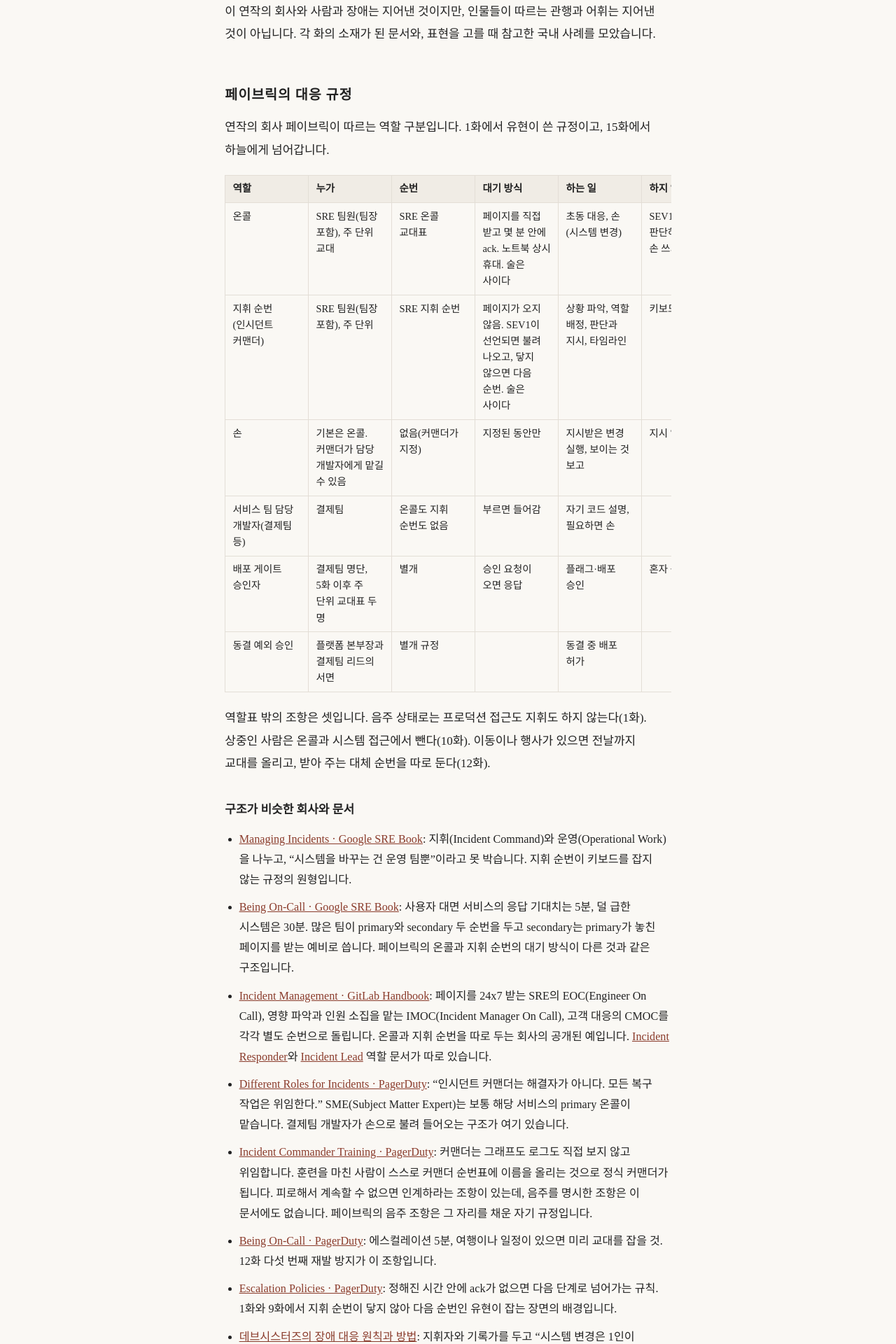
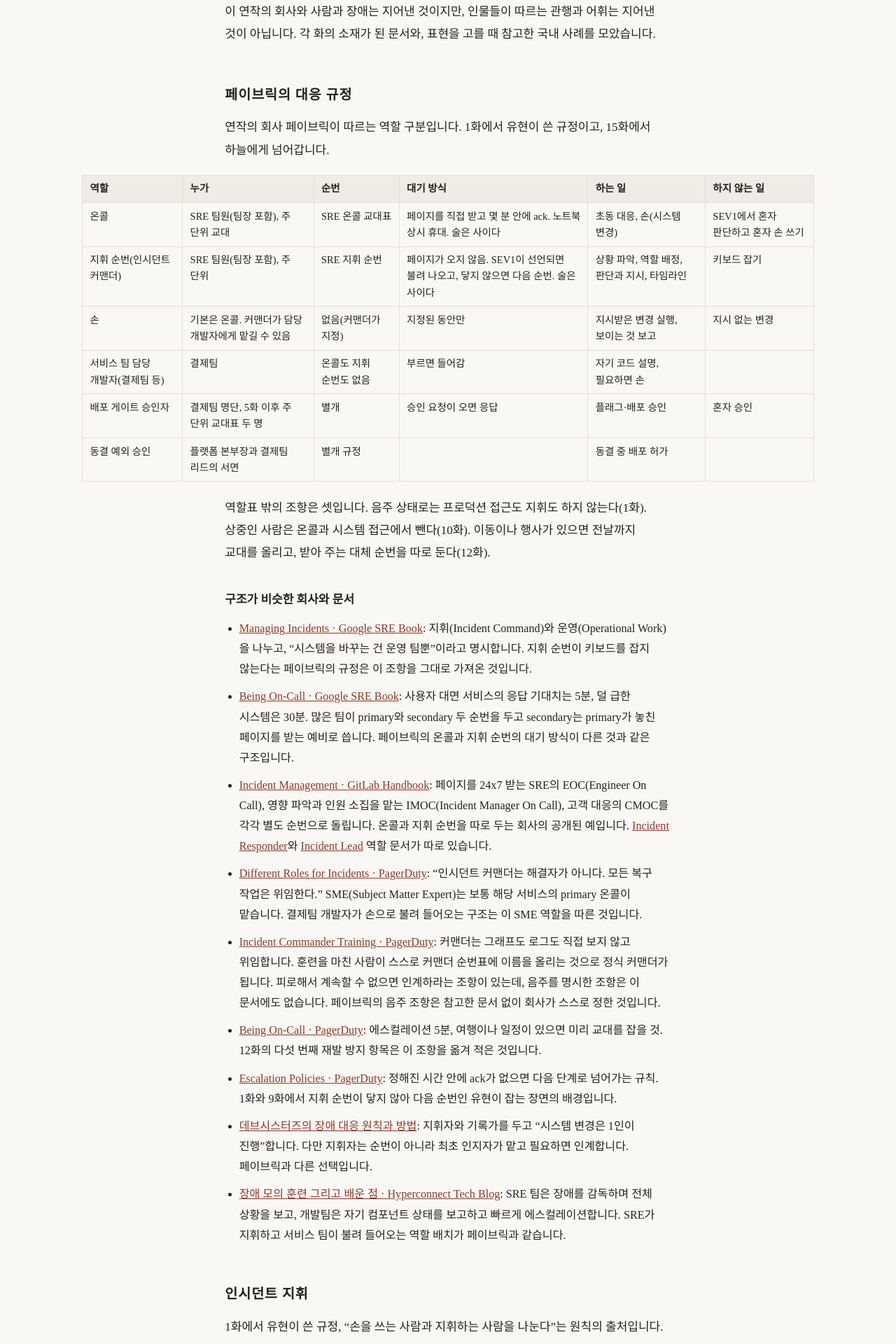
Before and after one commit to benelog/postmortem, a Jekyll site: the page built from appendix.md, in a window 1280 px wide. Shown: the part 328-2248 px from the top of the page at 70% size. Built offline with Jekyll 4.4.1, drawn with Linux system fonts in a browser that asks for light colours; some of the changed text lies outside the part shown.

Commit message:
1·10·13화에 클라우드와 임대 IDC 혼합 인프라 설정 추가, 1화에 브리지 콜 정의, 10화 옥상 마무리 대사 교체, 부록 표를 넓은 폭으로 렌더링하고 추상적 표현 구체화
Co-Authored-By: Claude Fable 5.1 <noreply@anthropic.com>

```diff
--- a/_layouts/default.html
+++ b/_layouts/default.html
@@ -25,7 +25,7 @@
 <header class="site-header">
   <a class="site-title" href="{{ '/' | relative_url }}">{{ site.title }}</a>
 </header>
-<main>
+<main{% if page.wide %} class="wide"{% endif %}>
 {{ content }}
 </main>
 <footer class="site-footer">
--- a/appendix.md
+++ b/appendix.md
@@ -25,21 +26,21 @@ permalink: /appendix/
 
 ### 구조가 비슷한 회사와 문서
 
-- [Managing Incidents · Google SRE Book](https://sre.google/sre-book/managing-incidents/): 지휘(Incident Command)와 운영(Operational Work)을 나누고, "시스템을 바꾸는 건 운영 팀뿐"이라고 못 박습니다. 지휘 순번이 키보드를 잡지 않는 규정의 원형입니다.
+- [Managing Incidents · Google SRE Book](https://sre.google/sre-book/managing-incidents/): 지휘(Incident Command)와 운영(Operational Work)을 나누고, "시스템을 바꾸는 건 운영 팀뿐"이라고 명시합니다. 지휘 순번이 키보드를 잡지 않는다는 페이브릭의 규정은 이 조항을 그대로 가져온 것입니다.
 - [Being On-Call · Google SRE Book](https://sre.google/sre-book/being-on-call/): 사용자 대면 서비스의 응답 기대치는 5분, 덜 급한 시스템은 30분. 많은 팀이 primary와 secondary 두 순번을 두고 secondary는 primary가 놓친 페이지를 받는 예비로 씁니다. 페이브릭의 온콜과 지휘 순번의 대기 방식이 다른 것과 같은 구조입니다.
 - [Incident Management · GitLab Handbook](https://handbook.gitlab.com/handbook/engineering/infrastructure-platforms/incident-management/): 페이지를 24x7 받는 SRE의 EOC(Engineer On Call), 영향 파악과 인원 소집을 맡는 IMOC(Incident Manager On Call), 고객 대응의 CMOC를 각각 별도 순번으로 돌립니다. 온콜과 지휘 순번을 따로 두는 회사의 공개된 예입니다. [Incident Responder](https://handbook.gitlab.com/handbook/engineering/infrastructure-platforms/incident-management/roles/incident-responder/)와 [Incident Lead](https://handbook.gitlab.com/handbook/engineering/infrastructure-platforms/incident-management/roles/incident-lead/) 역할 문서가 따로 있습니다.
-- [Different Roles for Incidents · PagerDuty](https://response.pagerduty.com/before/different_roles/): "인시던트 커맨더는 해결자가 아니다. 모든 복구 작업은 위임한다." SME(Subject Matter Expert)는 보통 해당 서비스의 primary 온콜이 맡습니다. 결제팀 개발자가 손으로 불려 들어오는 구조가 여기 있습니다.
-- [Incident Commander Training · PagerDuty](https://response.pagerduty.com/training/incident_commander/): 커맨더는 그래프도 로그도 직접 보지 않고 위임합니다. 훈련을 마친 사람이 스스로 커맨더 순번표에 이름을 올리는 것으로 정식 커맨더가 됩니다. 피로해서 계속할 수 없으면 인계하라는 조항이 있는데, 음주를 명시한 조항은 이 문서에도 없습니다. 페이브릭의 음주 조항은 그 자리를 채운 자기 규정입니다.
-- [Being On-Call · PagerDuty](https://response.pagerduty.com/oncall/being_oncall/): 에스컬레이션 5분, 여행이나 일정이 있으면 미리 교대를 잡을 것. 12화 다섯 번째 재발 방지가 이 조항입니다.
+- [Different Roles for Incidents · PagerDuty](https://response.pagerduty.com/before/different_roles/): "인시던트 커맨더는 해결자가 아니다. 모든 복구 작업은 위임한다." SME(Subject Matter Expert)는 보통 해당 서비스의 primary 온콜이 맡습니다. 결제팀 개발자가 손으로 불려 들어오는 구조는 이 SME 역할을 따른 것입니다.
+- [Incident Commander Training · PagerDuty](https://response.pagerduty.com/training/incident_commander/): 커맨더는 그래프도 로그도 직접 보지 않고 위임합니다. 훈련을 마친 사람이 스스로 커맨더 순번표에 이름을 올리는 것으로 정식 커맨더가 됩니다. 피로해서 계속할 수 없으면 인계하라는 조항이 있는데, 음주를 명시한 조항은 이 문서에도 없습니다. 페이브릭의 음주 조항은 참고한 문서 없이 회사가 스스로 정한 것입니다.
+- [Being On-Call · PagerDuty](https://response.pagerduty.com/oncall/being_oncall/): 에스컬레이션 5분, 여행이나 일정이 있으면 미리 교대를 잡을 것. 12화의 다섯 번째 재발 방지 항목은 이 조항을 옮겨 적은 것입니다.
 - [Escalation Policies · PagerDuty](https://support.pagerduty.com/main/docs/escalation-policies): 정해진 시간 안에 ack가 없으면 다음 단계로 넘어가는 규칙. 1화와 9화에서 지휘 순번이 닿지 않아 다음 순번인 유현이 잡는 장면의 배경입니다.
 - [데브시스터즈의 장애 대응 원칙과 방법](https://tech.devsisters.com/posts/incident-management-principles/): 지휘자와 기록가를 두고 "시스템 변경은 1인이 진행"합니다. 다만 지휘자는 순번이 아니라 최초 인지자가 맡고 필요하면 인계합니다. 페이브릭과 다른 선택입니다.
-- [장애 모의 훈련 그리고 배운 점 · Hyperconnect Tech Blog](https://hyperconnect.github.io/2024/11/12/sre-incident-training.html): SRE 팀은 장애를 감독하며 전체 상황을 보고, 개발팀은 자기 컴포넌트 상태를 보고하고 빠르게 에스컬레이션합니다. SRE가 지휘하고 서비스 팀이 불려 들어오는 배치가 같습니다.
+- [장애 모의 훈련 그리고 배운 점 · Hyperconnect Tech Blog](https://hyperconnect.github.io/2024/11/12/sre-incident-training.html): SRE 팀은 장애를 감독하며 전체 상황을 보고, 개발팀은 자기 컴포넌트 상태를 보고하고 빠르게 에스컬레이션합니다. SRE가 지휘하고 서비스 팀이 불려 들어오는 역할 배치가 페이브릭과 같습니다.
 
 ## 인시던트 지휘
 
 1화에서 유현이 쓴 규정, "손을 쓰는 사람과 지휘하는 사람을 나눈다"는 원칙의 출처입니다.
 
-- [Managing Incidents · Google SRE Book](https://sre.google/sre-book/managing-incidents/): 인시던트 커맨더, 운영 리드, 커뮤니케이션 리드로 역할을 나누는 구조. 유현이 브리지 콜에서 하는 일이 여기서 나옵니다.
+- [Managing Incidents · Google SRE Book](https://sre.google/sre-book/managing-incidents/): 인시던트 커맨더, 운영 리드, 커뮤니케이션 리드로 역할을 나누는 구조. 유현이 브리지 콜에서 맡는 역할은 이 구조의 인시던트 커맨더입니다.
 - [Emergency Response · Google SRE Book](https://sre.google/sre-book/emergency-response/): 대응 중에 '누가 무엇을 했는지'를 남기는 습관에 관한 장.
 - [Incident Response · Google SRE Workbook](https://sre.google/workbook/incident-response/): 실제 사례로 풀어 쓴 지휘 체계.
 - [PagerDuty Incident Response](https://response.pagerduty.com/): 공개된 대응 매뉴얼. [역할 정의](https://response.pagerduty.com/before/different_roles/)와 [인시던트 커맨더 훈련](https://response.pagerduty.com/training/incident_commander/)이 따로 있습니다.
@@ -50,7 +51,7 @@ permalink: /appendix/
 
 1화의 제목이자 민석이 회의실에서 먼저 꺼내는 말입니다.
 
-- [Postmortem Culture: Learning from Failure · Google SRE Book](https://sre.google/sre-book/postmortem-culture/): 비난 없는 포스트모템의 원형.
+- [Postmortem Culture: Learning from Failure · Google SRE Book](https://sre.google/sre-book/postmortem-culture/): 비난 없는 포스트모템을 왜, 어떻게 쓰는지를 정리한 장.
 - [Postmortem Culture · Google SRE Workbook](https://sre.google/workbook/postmortem-culture/): 잘 쓴 포스트모템과 잘못 쓴 포스트모템의 예.
 - [Blameless PostMortems and a Just Culture · Etsy Code as Craft](https://www.etsy.com/codeascraft/blameless-postmortems): 2012년 글. '블레임리스'라는 말을 널리 퍼뜨린 문서입니다.
 - [비난 없는 포스트모템 · Atlassian](https://www.atlassian.com/ko/incident-management/postmortem/blameless)
@@ -64,7 +65,7 @@ permalink: /appendix/
 
 ## 피처 플래그와 비밀 관리
 
-1화의 스위치보드 감사 로그, 2화의 승인 봇과 자동 원복, 3화의 퇴사자 토큰이 여기서 나옵니다.
+1화의 스위치보드 감사 로그, 2화의 승인 봇과 자동 원복, 3화의 퇴사자 토큰을 쓸 때 참고했습니다.
 
 - [Feature Toggles · martinfowler.com](https://martinfowler.com/articles/feature-toggles.html): 플래그의 종류와 수명, 운영 플래그를 언제 치워야 하는지.
 - [Secrets Management Cheat Sheet · OWASP](https://cheatsheetseries.owasp.org/cheatsheets/Secrets_Management_Cheat_Sheet.html): 토큰의 소유자, 만료, 접근 기록에 관한 점검 항목.
@@ -139,7 +140,7 @@ permalink: /appendix/
 
 ## 슬픔과 판단, 그리고 온콜에서 빼기
 
-10화에서 유현이 상을 당한 팀원을 온콜과 시스템 접근에서 빼는 이유, 1화의 음주 규정과 같은 결의 원칙입니다.
+10화에서 유현이 상을 당한 팀원을 온콜과 시스템 접근에서 빼는 이유입니다. 1화의 음주 규정과 같은 원칙에서 나왔습니다.
 
 - [Being On-Call · Google SRE Book](https://sre.google/sre-book/being-on-call/): 대응자의 상태와 교대. 컨디션이 좋지 않은 사람을 대응에서 빼는 것도 신뢰성의 일부입니다.
 - [Human factors and just culture](https://www.skybrary.aero/articles/just-culture): 판단이 흐려진 사람에게 결정을 몰아주지 않는다는, 항공 안전에서 온 개념.
--- a/assets/style.css
+++ b/assets/style.css
@@ -68,3 +68,7 @@ main { max-width: 40rem; margin: 0 auto; padding: 1.5rem 1.25rem 4rem; }
 .page table { display: block; overflow-x: auto; border-collapse: collapse; font-size: .85rem; line-height: 1.6; margin: 0 0 1.25rem; white-space: nowrap; }
 .page th, .page td { border: 1px solid var(--line); padding: .45rem .6rem; text-align: left; vertical-align: top; white-space: normal; min-width: 7rem; }
 .page th { background: var(--code-bg); font-weight: 600; }
+main.wide { max-width: 64rem; }
+main.wide .page > :not(table), main.wide > .episode-nav { max-width: 37.5rem; margin-left: auto; margin-right: auto; }
+main.wide .page table { margin-left: auto; margin-right: auto; }
+main.wide .page th, main.wide .page td { min-width: 5.5rem; }
```
Also changed, not shown: other parts of appendix.md (+1 -0 lines), _episodes/episode-1.md (+2 -2 lines), _episodes/episode-10.md (+4 -4 lines), _episodes/episode-13.md (+4 -4 lines).
